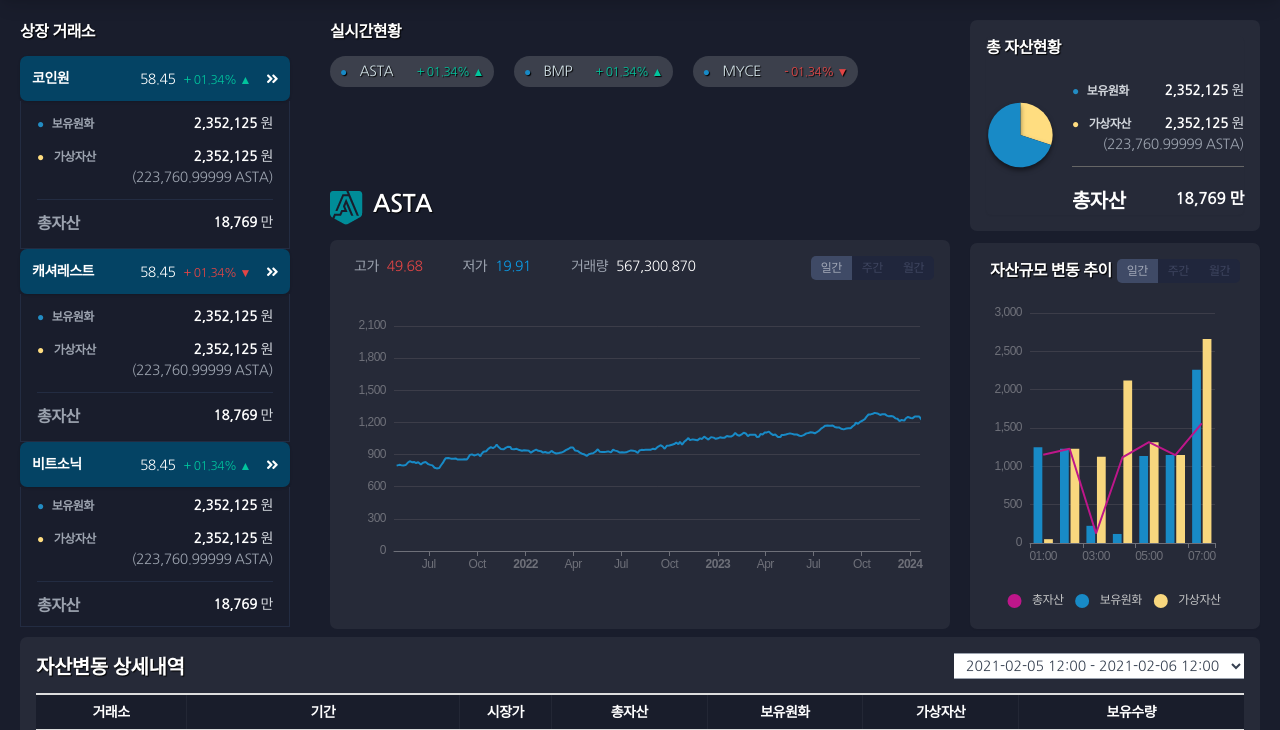
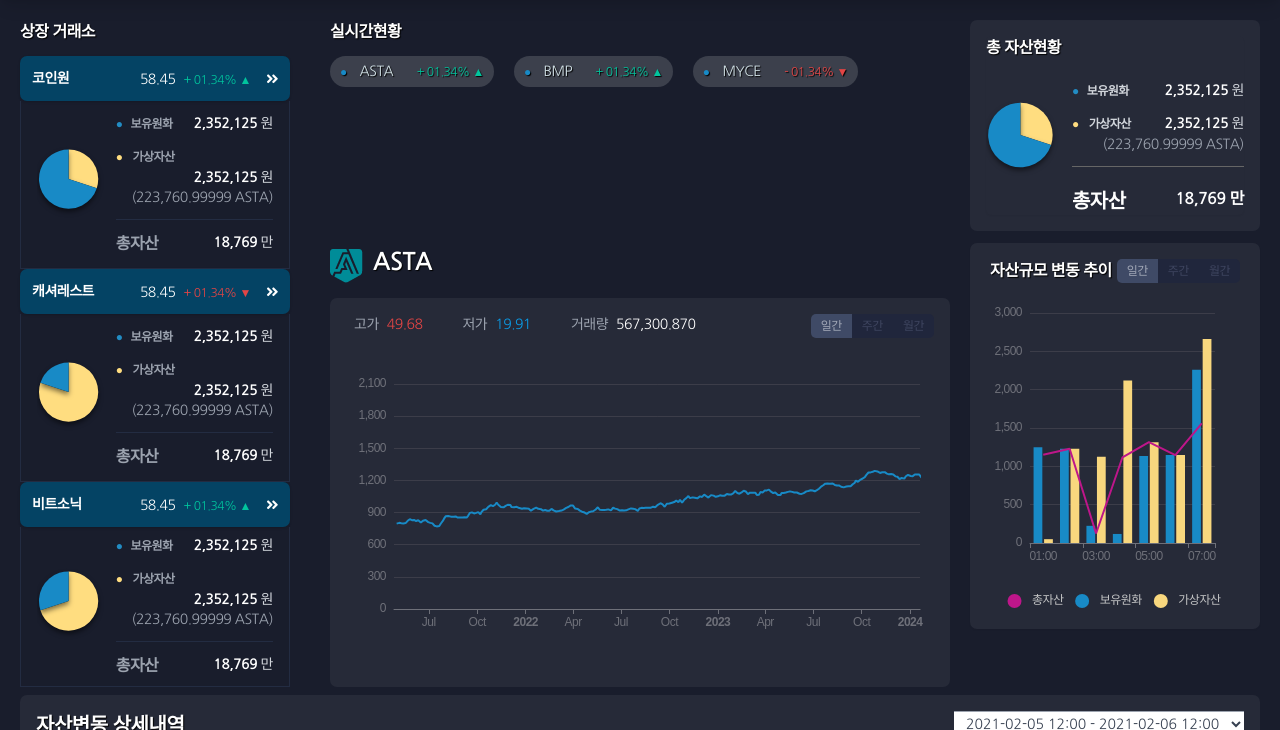
Before and after one commit to choiwjun/bot_dashboard, a plain HTML site: page index.html in a window 1280 px wide. Shown: the part 70-800 px from the top of the page. Drawn offline with nearby package versions, Linux system fonts and the light colour scheme.

Commit message:
Add files via upload

```diff
--- a/index.html
+++ b/index.html
@@ -70,7 +70,7 @@
                                 <div class="w-full flex flex-wrap">
                                     <div class="w-1/3 2xl:w-1/2">
                                         <div id="main33" style="height:120px;width:100%"
-                                        class="xl:hidden lg:hidden sm:hidden 2xl:block">
+                                        class="xl:block lg:hidden sm:hidden 2xl:block">
                                             <script type="text/javascript">
                                                 // based on prepared DOM, initialize echarts instance
                                                 var myChart_top33 = echarts.init(document.getElementById('main33'));
@@ -148,7 +148,7 @@
                                             </script>
                                         </div>
                                     </div>
-                                    <div class="2xl:w-1/2 lg:w-full sm:w-full lg:w-full xl:w-full">
+                                    <div class="2xl:w-1/2 lg:w-full sm:w-full lg:w-full xl:w-2/3">
                                         <ul class="">
                                             <li class="clear-both">
                                                 <span class="text-xs text-left mr-5 font-bold text-gray-400">
@@ -207,7 +207,7 @@
                             <div class="my-3 overflow-hidden w-full">
                                 <div class="w-full flex flex-wrap">
                                     <div class="w-1/3 2xl:w-1/2">
-                                        <div id="main44" style="height:120px;width:100%" class="xl:hidden lg:hidden sm:hidden 2xl:block">
+                                        <div id="main44" style="height:120px;width:100%" class="xl:block lg:hidden sm:hidden 2xl:block">
                                             <script type="text/javascript">
                                                 // based on prepared DOM, initialize echarts instance
                                                 var myChart_top44 = echarts.init(document.getElementById('main44'));
@@ -285,7 +285,7 @@
                                             </script>
                                         </div>
                                     </div>
-                                    <div class="2xl:w-1/2 lg:w-full sm:w-full lg:w-full xl:w-full">
+                                    <div class="2xl:w-1/2 lg:w-full sm:w-full lg:w-full xl:w-2/3">
                                         <ul class="">
                                             <li class="clear-both">
                                                 <span class="text-xs text-left mr-5 font-bold text-gray-400">
@@ -345,7 +345,7 @@
                                 <div class="w-full flex flex-wrap">
                                     <div class="w-1/3 2xl:w-1/2">
                                         <div id="main55" style="height:120px;width:100%"
-                                        class="xl:hidden lg:hidden sm:hidden 2xl:block">
+                                        class="xl:block lg:hidden sm:hidden 2xl:block">
                                             <script type="text/javascript">
                                                 // based on prepared DOM, initialize echarts instance
                                                 var myChart_top55 = echarts.init(document.getElementById('main55'));
@@ -423,7 +423,7 @@
                                             </script>
                                         </div>
                                     </div>
-                                    <div class="2xl:w-1/2 lg:w-full sm:w-full lg:w-full xl:w-full">
+                                    <div class="2xl:w-1/2 lg:w-full sm:w-full lg:w-full xl:w-2/3">
                                         <ul class="">
                                             <li class="clear-both">
                                                 <span class="text-xs text-left mr-5 font-bold text-gray-400">
```
Also changed, not shown: index_3.html (+2 -2 lines).
